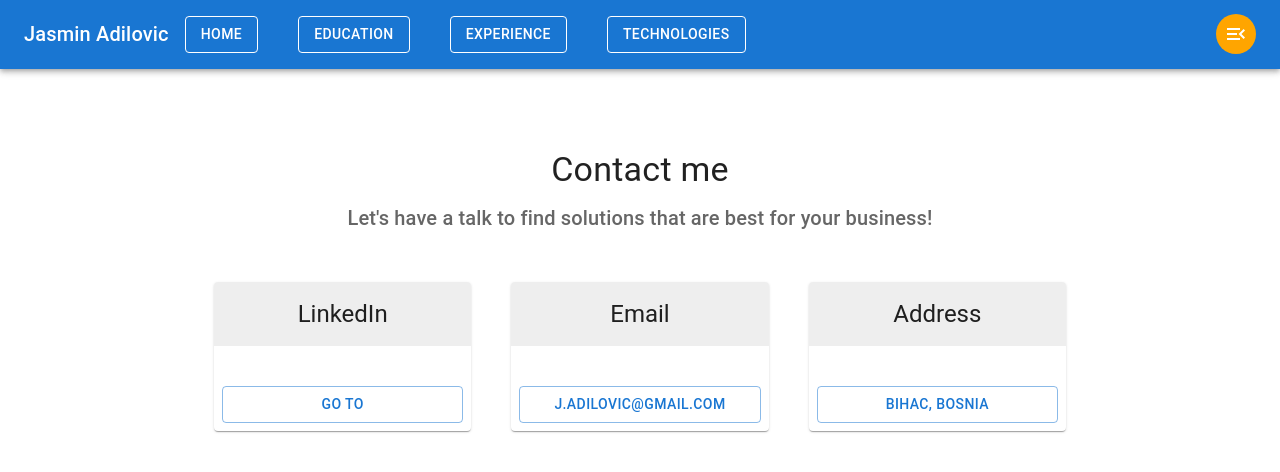
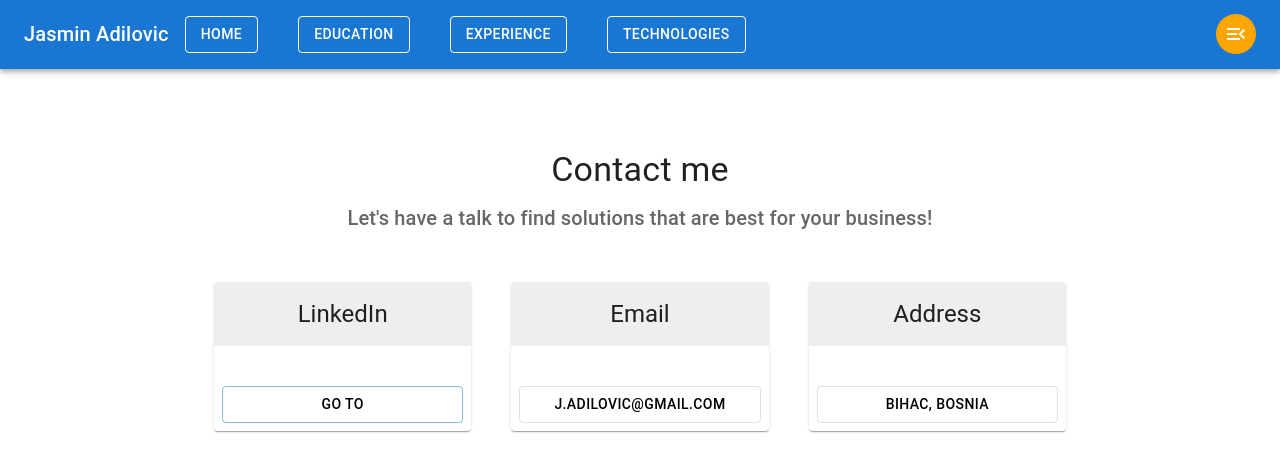
Before and after one commit to jadilovic/profilePage, a React (Create React App) app in the folder client/: page /contact in a window 1280 px wide. Shown: the top 472 px of the page. Built offline with nearby package versions, Linux system fonts and the light colour scheme.

Commit message:
final draft version

```diff
--- a/client/src/pages/Contact.js
+++ b/client/src/pages/Contact.js
@@ -21,18 +21,24 @@ const tiers = [
 		url: 'https://www.linkedin.com/in/jasmin-adilovic-2561aa17/',
 		buttonText: 'GO TO',
 		buttonVariant: 'outlined',
+		disabled: false,
+		cursor: 'pointer',
 	},
 	{
 		title: 'Email',
 		url: '#',
 		buttonText: 'j.adilovic@gmail.com',
 		buttonVariant: 'outlined',
+		disabled: true,
+		cursor: 'default',
 	},
 	{
 		title: 'Address',
 		url: '#',
 		buttonText: 'Bihac, Bosnia',
 		buttonVariant: 'outlined',
+		disabled: true,
+		cursor: 'default',
 	},
 ];
 
@@ -97,10 +103,19 @@ function Contact() {
 								<CardContent></CardContent>
 								<CardActions>
 									<Link
-										style={{ textDecoration: 'none', width: '100%' }}
+										style={{
+											textDecoration: 'none',
+											width: '100%',
+											cursor: tier.cursor,
+										}}
 										href={tier.url}
 									>
-										<Button fullWidth variant={tier.buttonVariant}>
+										<Button
+											style={{ color: 'black' }}
+											disabled={tier.disabled}
+											fullWidth
+											variant={tier.buttonVariant}
+										>
 											{tier.buttonText}
 										</Button>
 									</Link>
--- a/client/src/pages/Home.js
+++ b/client/src/pages/Home.js
@@ -15,7 +15,7 @@ import {
 	Typography,
 	Container,
 } from '@mui/material';
-import { Link } from 'react-router-dom';
+import { Link, useNavigate } from 'react-router-dom';
 import { createTheme, ThemeProvider } from '@mui/material/styles';
 import axios from 'axios';
 import softwareDeveloper from '../images/softwareDeveloper.png';
@@ -37,6 +37,7 @@ const theme = createTheme();
 export default function Album() {
 	const [projects, setProjects] = useState([]);
 	const [loading, setLoading] = useState(true);
+	const navigate = useNavigate();
 
 	const getProjects = async () => {
 		try {
@@ -129,17 +130,33 @@ export default function Album() {
 										</Typography>
 										<Typography>{card.description}</Typography>
 									</CardContent>
-									<CardActions>
-										<Button variant="contained" size="small">
+									<CardActions style={{ justifyContent: 'center' }}>
+										{/* <Button fullWidth variant="contained" size="small">
 											<a style={{ color: 'white' }} href={card.gitHubURL}>
 												Code
 											</a>
-										</Button>
-										<Button variant="contained" color="warning" size="small">
-											<a style={{ color: 'white' }} href={card.deployedURL}>
+										</Button> */}
+										<a
+											style={{ color: 'white', width: '100%' }}
+											href={card.gitHubURL}
+										>
+											<Button fullWidth variant="contained" size="small">
+												Code
+											</Button>
+										</a>
+										<a
+											style={{ color: 'white', width: '100%' }}
+											href={card.deployedURL}
+										>
+											<Button
+												fullWidth
+												variant="contained"
+												color="warning"
+												size="small"
+											>
 												Demo
-											</a>
-										</Button>
+											</Button>
+										</a>
 									</CardActions>
 								</Card>
 							</Grid>
```
